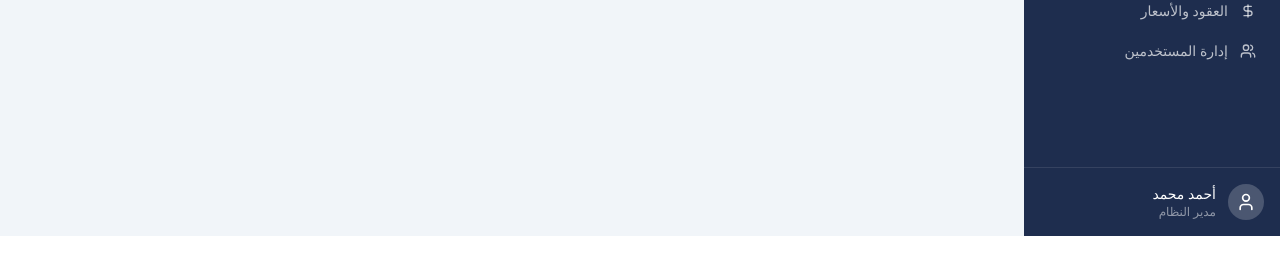
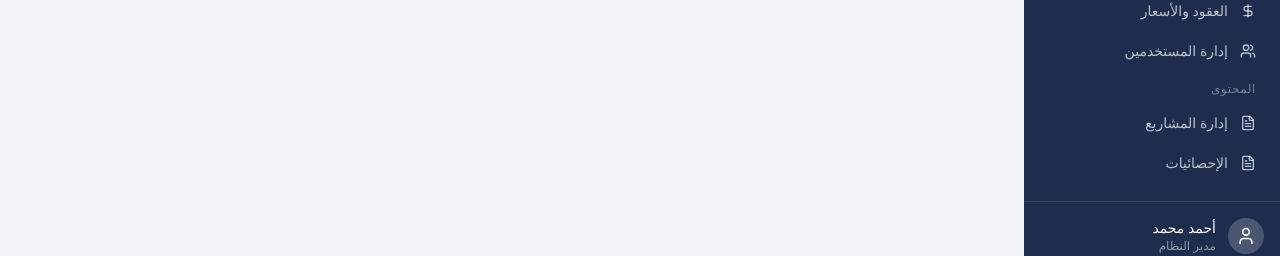
Before and after one commit to mohamedtale/mohamedtale, a Next.js app: page /dashboard/wells in a window 1280 px wide. Shown: the part 564-820 px from the top of the page. Built offline with nearby package versions, Linux system fonts and the light colour scheme; no server answers; the database is empty.

Commit message:
feat: add CMS integration for public homepage content management

```diff
--- a/src/components/Sidebar.tsx
+++ b/src/components/Sidebar.tsx
@@ -42,6 +42,14 @@ const menuItems: any[] = [
   },
   { label: "العقود والأسعار", icon: DollarSign, href: "/dashboard/contracts" },
   { label: "إدارة المستخدمين", icon: Users, href: "/dashboard/users" },
+  {
+    label: "المحتوى",
+    isSection: true,
+    children: [
+      { label: "إدارة المشاريع", icon: FileText, href: "/dashboard/content/projects" },
+      { label: "الإحصائيات", icon: FileText, href: "/dashboard/content/stats" },
+    ],
+  },
 ];
 
 export default function Sidebar() {
```
